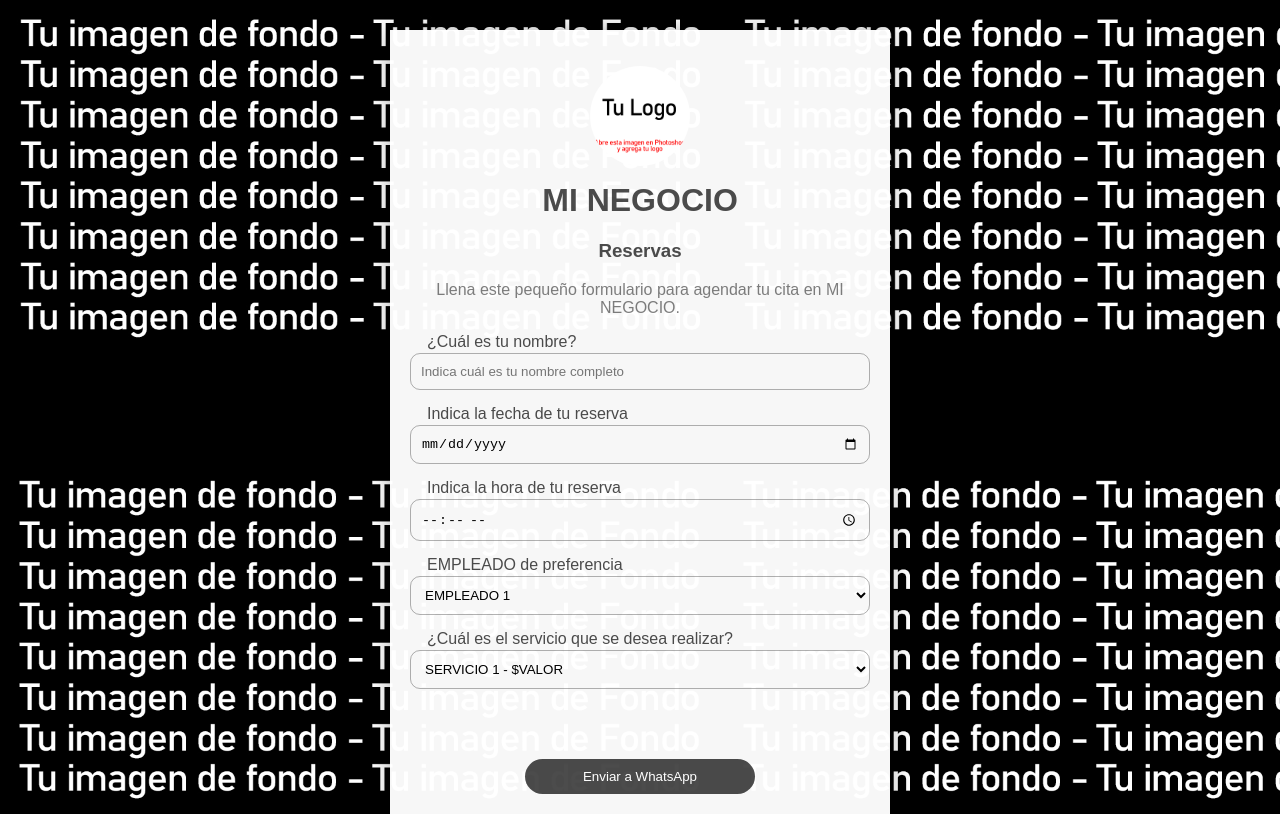
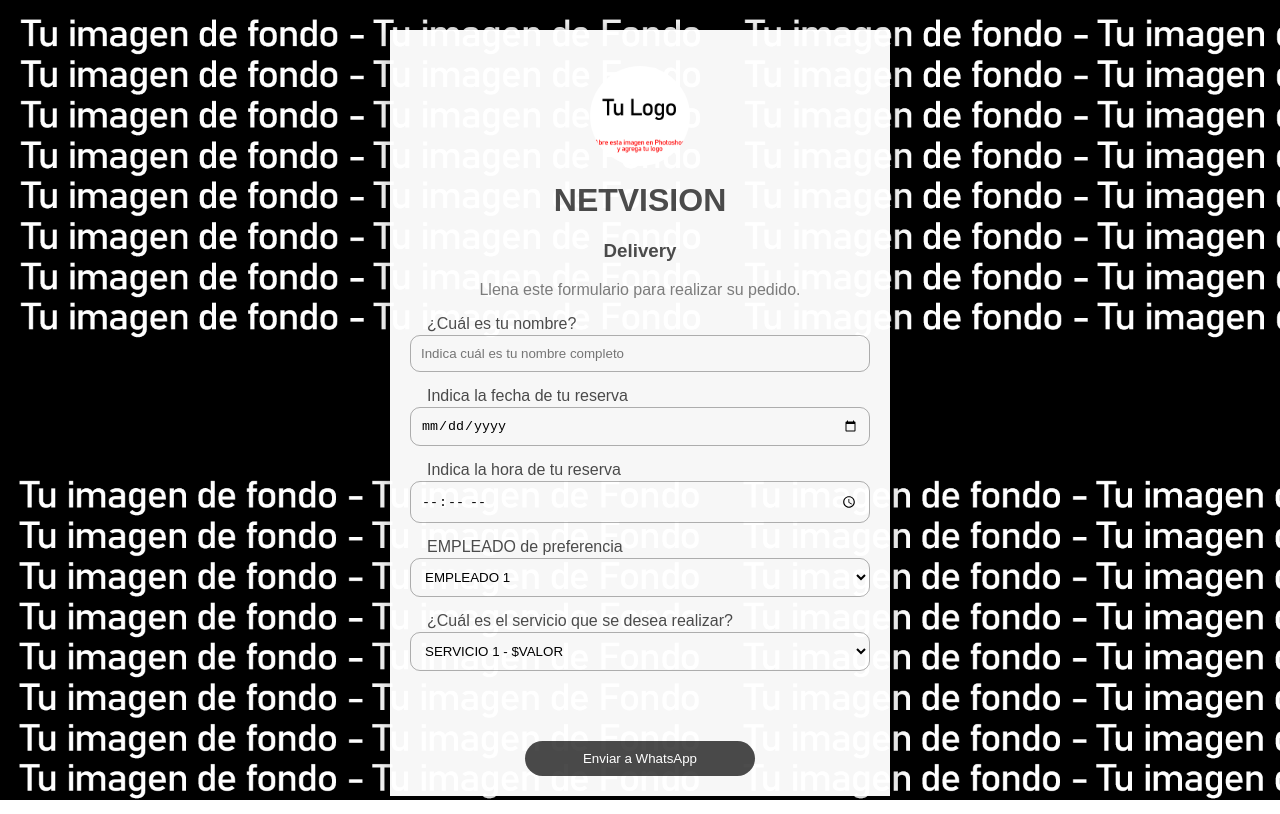
Before and after one commit to nelsker/menupersonal, a plain HTML site: page index.html in a window 1280 px wide. Drawn offline with Linux system fonts and the light colour scheme.

Commit message:
Update index.html

```diff
--- a/index.html
+++ b/index.html
@@ -14,10 +14,10 @@
     <form action="" class="formulario">
       <img src="logo.jpg" class="imgLogo" />
 
-      <h1 class="formulario__titulo">MI NEGOCIO</h1>
-      <h3 class="formulario__subtitulo">Reservas</h3>
+      <h1 class="formulario__titulo">NETVISION</h1>
+      <h3 class="formulario__subtitulo">Delivery</h3>
       <p class="formulario__parrafo">
-        Llena este pequeño formulario para agendar tu cita en MI NEGOCIO.
+        Llena este formulario para realizar su pedido.
       </p>
 
       <label for="cliente" class="formulario__label">¿Cuál es tu nombre?</label>
```
